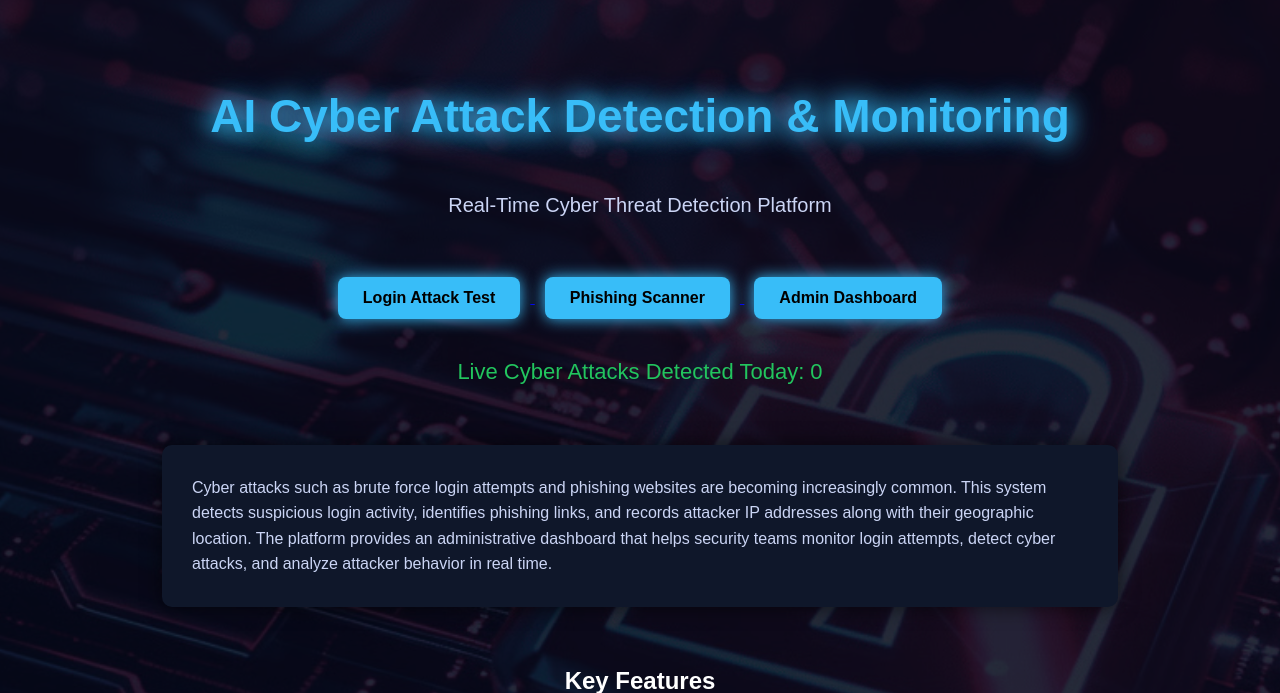
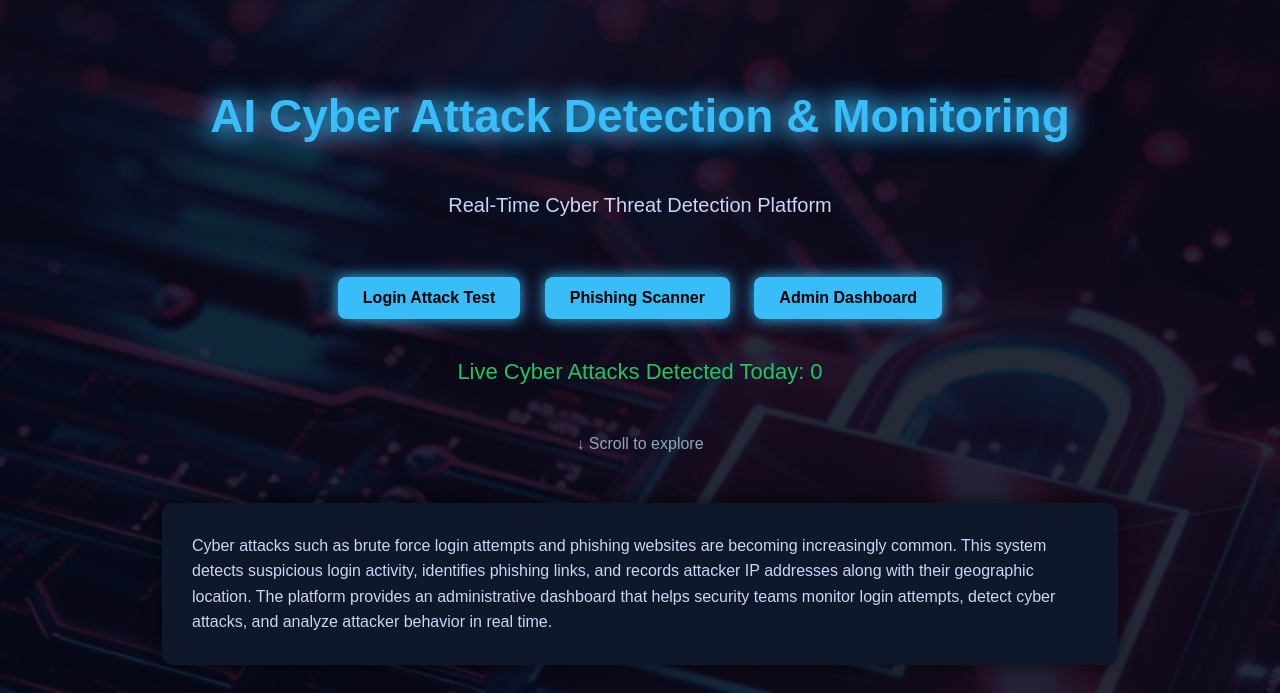
Before and after one commit to ayushbehere21-byte/cyber-attack-detection, a Flask app: page / in a window 1280 px wide. Shown: the part 62-755 px from the top of the page. Run offline with Flask 3, Linux system fonts and the light colour scheme.

Commit message:
Update home.html

```diff
--- a/templates/home.html
+++ b/templates/home.html
@@ -142,6 +142,21 @@ transform:scale(1.05);
 margin-top:30px;
 font-size:22px;
 color:#22c55e;
+}
+
+/* SCROLL INDICATOR */
+
+.scroll-indicator{
+margin-top:40px;
+font-size:16px;
+color:#94a3b8;
+animation: scrollAnim 1.5s infinite;
+}
+
+@keyframes scrollAnim{
+0%{transform:translateY(0);}
+50%{transform:translateY(10px);}
+100%{transform:translateY(0);}
 }
 
 /* INFO BOX */
@@ -335,6 +350,10 @@ AI Cyber Attack Detection System
 Live Cyber Attacks Detected Today: 0
 </div>
 
+<div class="scroll-indicator">
+↓ Scroll to explore
+</div>
+
 </div>
 
 <!-- INFO -->
```
